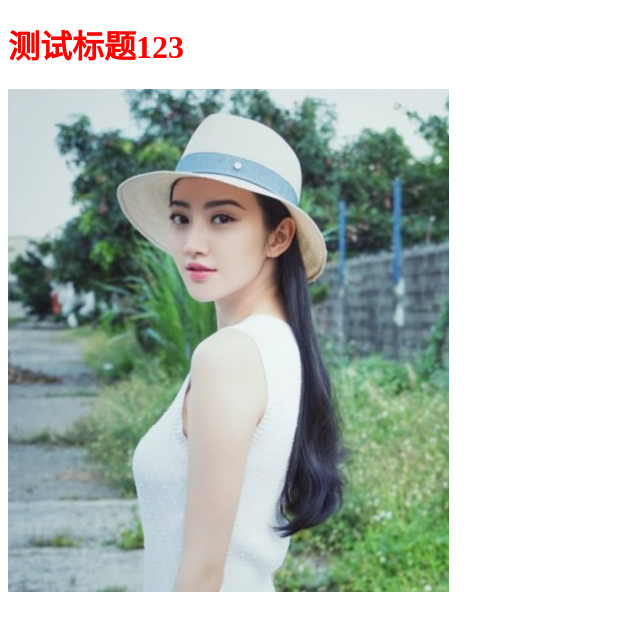
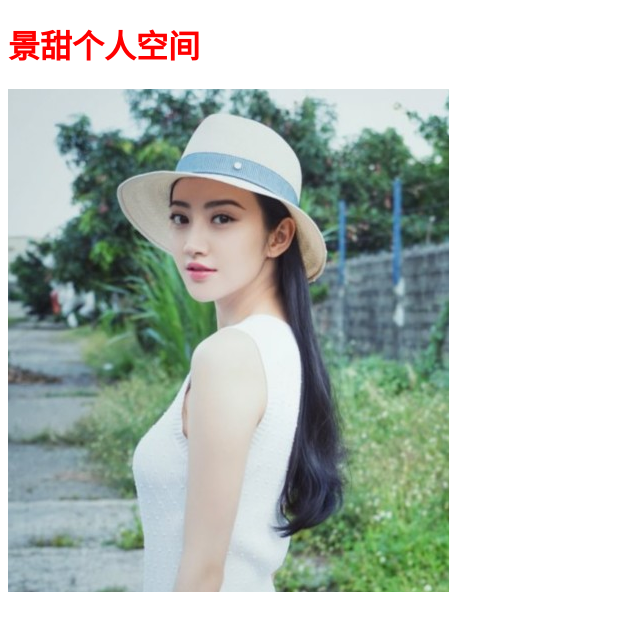
Before and after one commit to xiaocuo/1906, a plain HTML site: page index.html in a window 1280 px wide. Shown: the whole page, without its empty margins (0-640 px from the left). Drawn offline with Linux system fonts and the light colour scheme.

Commit message:
Update index.html

```diff
--- a/index.html
+++ b/index.html
@@ -8,7 +8,7 @@
 <link rel="stylesheet" href="test.css">
 </head>
 <body>
-    <h1>测试标题123</h1>
+    <h1>景甜个人空间</h1>
     <img src="jt.png" alt="">
 </body>
 </html>
```
